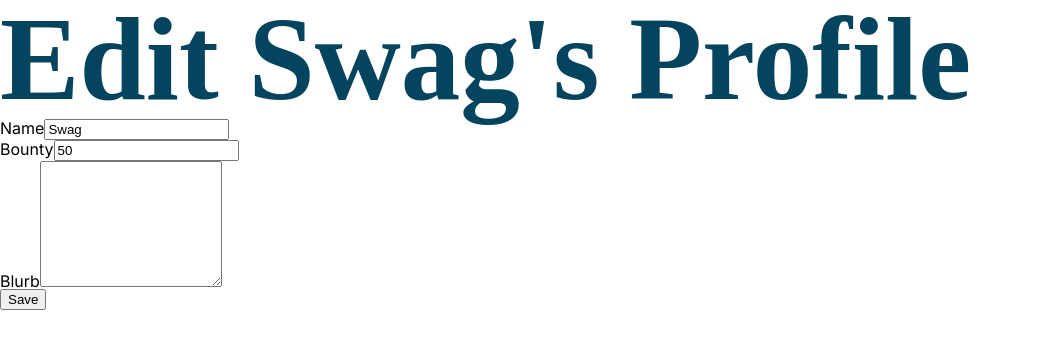
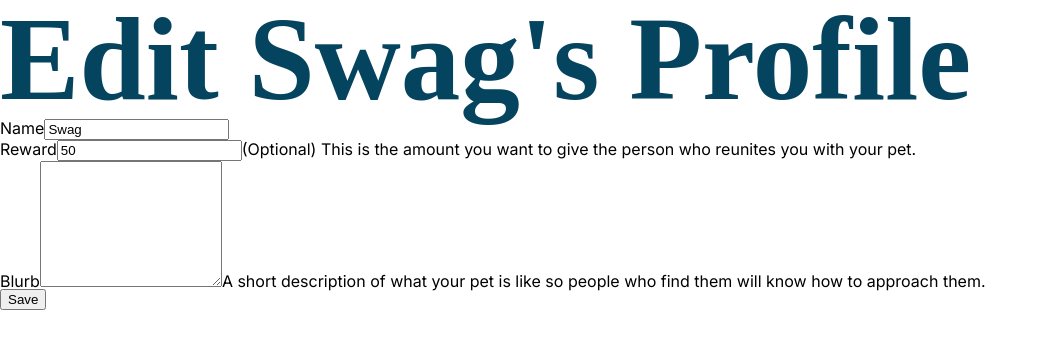
Before and after one commit to corroded/pethack-pet-river, a Rails app: page /pets/1/edit in a window 1280 px wide. Shown: the top 349 px of the page, without its empty margins (0-1048 px from the left). Run offline with Rails 7, Linux system fonts and the light colour scheme; data comes from the database, SQL or seed files in the repository; style sheets or scripts are compiled from the project's sources; some libraries are stand-ins or nearby versions; some web fonts are replaced.

Commit message:
Minor edits

```diff
--- a/app/assets/stylesheets/components/_form_field.sass
+++ b/app/assets/stylesheets/components/_form_field.sass
@@ -1,3 +1,9 @@
 .form-field
   padding: 3rem
   max-width: 100%
+
+  > .hint
+    display: block
+    padding-top: 1rem
+    font-size: 1rem
+    color: #05445E
--- a/app/views/pets/edit.slim
+++ b/app/views/pets/edit.slim
@@ -9,10 +9,13 @@
       label.form-label Name
       = f.text_field :name, class: 'input-field -text'
     li.form-field
-      label.form-label Bounty
+      label.form-label Reward
       = f.number_field :bounty, class: 'input-field -number'
+      span.hint
+        ' (Optional) This is the amount you want to give the person who reunites you with your pet.
     li.form-field
       label.form-label Blurb
       = f.text_area :description, class: 'input-field -textarea', rows: 8
+      span.hint A short description of what your pet is like so people who find them will know how to approach them.
     li.form-action
       = f.submit 'Save', class: 'btn'
```
